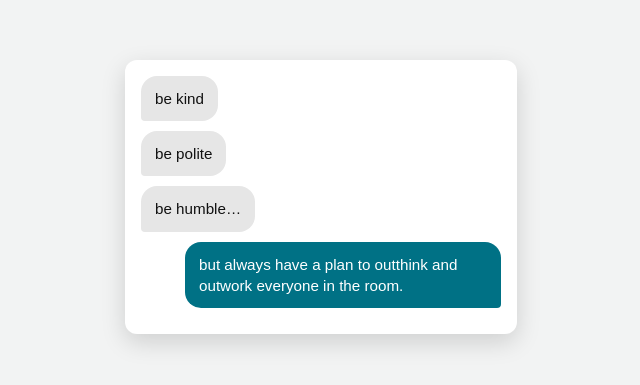
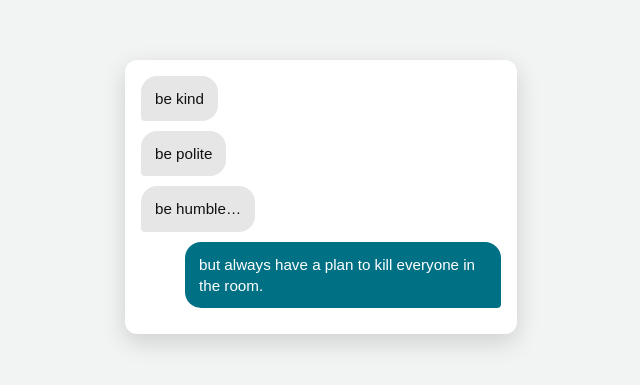
Before and after one commit to sundeep-balaveni/General, a plain HTML site: page index.html in a window 1280 px wide. Shown: the part 203-588 px from the top of the page, without its empty margins (319-959 px from the left). Drawn offline with Linux system fonts and the light colour scheme.

Commit message:
Update index.html

```diff
--- a/index.html
+++ b/index.html
@@ -67,7 +67,7 @@
       { text: "be kind", side: "left" },
       { text: "be polite", side: "left" },
       { text: "be humble…", side: "left" },
-      { text: "but always have a plan to outthink and outwork everyone in the room.", side: "right" }
+      { text: "but always have a plan to kill everyone in the room.", side: "right" }
     ];
 
     const chat = document.getElementById("chat");
```
